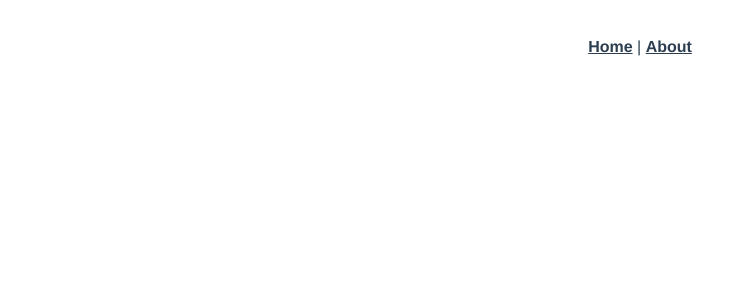
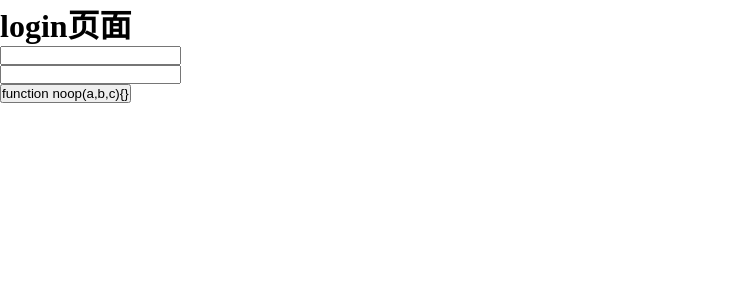
Before and after one commit to gaygaydesong/news-project, a Vue app: page /#/login in a window 1280 px wide. Shown: the top 300 px of the page, without its empty margins (0-755 px from the left). Built offline with nearby package versions, Linux system fonts and the light colour scheme; a small style sheet from the web is missing.

Commit message:
第二次提交

```diff
--- a/package.json
+++ b/package.json
@@ -3,13 +3,15 @@
 	"version": "0.1.0",
 	"private": true,
 	"scripts": {
-    "serve": "vue-cli-service serve",
+		"serve": "vue-cli-service serve --open",
 		"build": "vue-cli-service build"
 	},
 	"dependencies": {
+		"axios": "^0.19.2",
 		"core-js": "^3.6.5",
+		"vant": "^2.10.2",
 		"vue": "^2.6.11",
-    "vue-router": "^3.2.0"
+		"vue-router": "^3.4.3"
 	},
 	"devDependencies": {
 		"@vue/cli-plugin-babel": "~4.5.0",
--- a/src/App.vue
+++ b/src/App.vue
@@ -1,32 +1,37 @@
 <template>
-  <div id="app">
-    <div id="nav">
-      <router-link to="/">Home</router-link> |
-      <router-link to="/about">About</router-link>
-    </div>
-    <router-view/>
-  </div>
+	<div id="app">
+		<router-view></router-view>
+	</div>
 </template>
 
+<script>
+export default {}
+</script>
+
 <style lang="less">
-#app {
-  font-family: Avenir, Helvetica, Arial, sans-serif;
-  -webkit-font-smoothing: antialiased;
-  -moz-osx-font-smoothing: grayscale;
-  text-align: center;
-  color: #2c3e50;
+// 字体图标
+@import url('http://at.alicdn.com/t/font_1426139_h6vn3jbl5q.css');
+.iconweixin {
+	font-size: 20/360 * 100vw;
+	color: #0f0;
+}
+// 清除默认样式
+* {
+	margin: 0;
+	padding: 0;
 }
 
-#nav {
-  padding: 30px;
+a {
+	color: inherit;
+}
 
-  a {
-    font-weight: bold;
-    color: #2c3e50;
+a:hover {
+	text-decoration: none;
+}
 
-    &.router-link-exact-active {
-      color: #42b983;
-    }
-  }
+ul,
+li,
+ol {
+	list-style: none;
 }
 </style>
--- /dev/null
+++ b/src/components/AuthBtn.vue
@@ -0,0 +1,9 @@
+<template>
+	<div></div>
+</template>
+
+<script>
+export default {}
+</script>
+
+<style lang="less" scoped></style>
--- /dev/null
+++ b/src/components/AuthInput.vue
@@ -0,0 +1,9 @@
+<template>
+	<div></div>
+</template>
+
+<script>
+export default {}
+</script>
+
+<style lang="less" scoped></style>
--- a/src/components/HelloWorld.vue
+++ /dev/null
@@ -1,58 +0,0 @@
-<template>
-  <div class="hello">
-    <h1>{{ msg }}</h1>
-    <p>
-      For a guide and recipes on how to configure / customize this project,<br>
-      check out the
-      <a href="https://cli.vuejs.org" target="_blank" rel="noopener">vue-cli documentation</a>.
-    </p>
-    <h3>Installed CLI Plugins</h3>
-    <ul>
-      <li><a href="https://github.com/vuejs/vue-cli/tree/dev/packages/%40vue/cli-plugin-babel" target="_blank" rel="noopener">babel</a></li>
-      <li><a href="https://github.com/vuejs/vue-cli/tree/dev/packages/%40vue/cli-plugin-router" target="_blank" rel="noopener">router</a></li>
-    </ul>
-    <h3>Essential Links</h3>
-    <ul>
-      <li><a href="https://vuejs.org" target="_blank" rel="noopener">Core Docs</a></li>
-      <li><a href="https://forum.vuejs.org" target="_blank" rel="noopener">Forum</a></li>
-      <li><a href="https://chat.vuejs.org" target="_blank" rel="noopener">Community Chat</a></li>
-      <li><a href="https://twitter.com/vuejs" target="_blank" rel="noopener">Twitter</a></li>
-      <li><a href="https://news.vuejs.org" target="_blank" rel="noopener">News</a></li>
-    </ul>
-    <h3>Ecosystem</h3>
-    <ul>
-      <li><a href="https://router.vuejs.org" target="_blank" rel="noopener">vue-router</a></li>
-      <li><a href="https://vuex.vuejs.org" target="_blank" rel="noopener">vuex</a></li>
-      <li><a href="https://github.com/vuejs/vue-devtools#vue-devtools" target="_blank" rel="noopener">vue-devtools</a></li>
-      <li><a href="https://vue-loader.vuejs.org" target="_blank" rel="noopener">vue-loader</a></li>
-      <li><a href="https://github.com/vuejs/awesome-vue" target="_blank" rel="noopener">awesome-vue</a></li>
-    </ul>
-  </div>
-</template>
-
-<script>
-export default {
-  name: 'HelloWorld',
-  props: {
-    msg: String
-  }
-}
-</script>
-
-<!-- Add "scoped" attribute to limit CSS to this component only -->
-<style scoped lang="less">
-h3 {
-  margin: 40px 0 0;
-}
-ul {
-  list-style-type: none;
-  padding: 0;
-}
-li {
-  display: inline-block;
-  margin: 0 10px;
-}
-a {
-  color: #42b983;
-}
-</style>
--- a/src/main.js
+++ b/src/main.js
@@ -5,6 +5,6 @@ import router from './router'
 Vue.config.productionTip = false
 
 new Vue({
-  router,
-  render: h => h(App)
+	router,
+	render: h => h(App)
 }).$mount('#app')
--- a/src/router/index.js
+++ b/src/router/index.js
@@ -1,6 +1,7 @@
 import Vue from 'vue'
 import VueRouter from 'vue-router'
-import Home from '../views/Home.vue'
+import Home from '@/views/Home.vue'
+import Login from '../views/Auth/Login.vue'
 
 Vue.use(VueRouter)
 
@@ -11,12 +12,9 @@ Vue.use(VueRouter)
 		component: Home
 	},
 	{
-    path: '/about',
-    name: 'About',
-    // route level code-splitting
-    // this generates a separate chunk (about.[hash].js) for this route
-    // which is lazy-loaded when the route is visited.
-    component: () => import(/* webpackChunkName: "about" */ '../views/About.vue')
+		path: '/login',
+		name: 'login',
+		component: Login
 	}
 ]
 
--- a/src/views/About.vue
+++ /dev/null
@@ -1,5 +0,0 @@
-<template>
-  <div class="about">
-    <h1>This is an about page</h1>
-  </div>
-</template>
--- /dev/null
+++ b/src/views/Auth/Login.vue
@@ -0,0 +1,40 @@
+<template>
+	<div>
+		<h1>login页面</h1>
+		<div>
+			<span iconfont iconicon-test></span>
+		</div>
+		<div>
+			<span iconfont iconnew></span>
+		</div>
+		<div>
+			<input type="text" />
+		</div>
+		<div>
+			<input type="text" />
+		</div>
+		<div>
+			<button class="">{{ btnText }}</button>
+		</div>
+	</div>
+</template>
+
+<script>
+import AuthInput from '@/components/AuthInput'
+import AuthBtn from '@/components/AuthBtn'
+
+export default {
+	data() {
+		return {}
+	},
+	methods: {
+		btnText: '登入'
+	},
+	components: {
+		AuthInput,
+		AuthBtn
+	}
+}
+</script>
+
+<style lang="less" scoped></style>
--- a/src/views/Home.vue
+++ b/src/views/Home.vue
@@ -1,18 +1,17 @@
 <template>
-  <div class="home">
-    <img alt="Vue logo" src="../assets/logo.png">
-    <HelloWorld msg="Welcome to Your Vue.js App"/>
-  </div>
+	<div class="home">
+		<router-link to="/login">登录页</router-link>
+		<br />
+		<router-link to="/register">注册页</router-link>
+	</div>
 </template>
 
 <script>
-// @ is an alias to /src
-import HelloWorld from '@/components/HelloWorld.vue'
-
 export default {
-  name: 'Home',
-  components: {
-    HelloWorld
-  }
+	data() {
+		return {}
+	}
 }
 </script>
+
+<style lang="less"></style>
```
Also changed, not shown: src/views/Auth/Register.vue (added, +9 -0 lines), 1 other file (tests, documents, lock files or other folders). Lines whose indentation alone changed are shown as unchanged.
